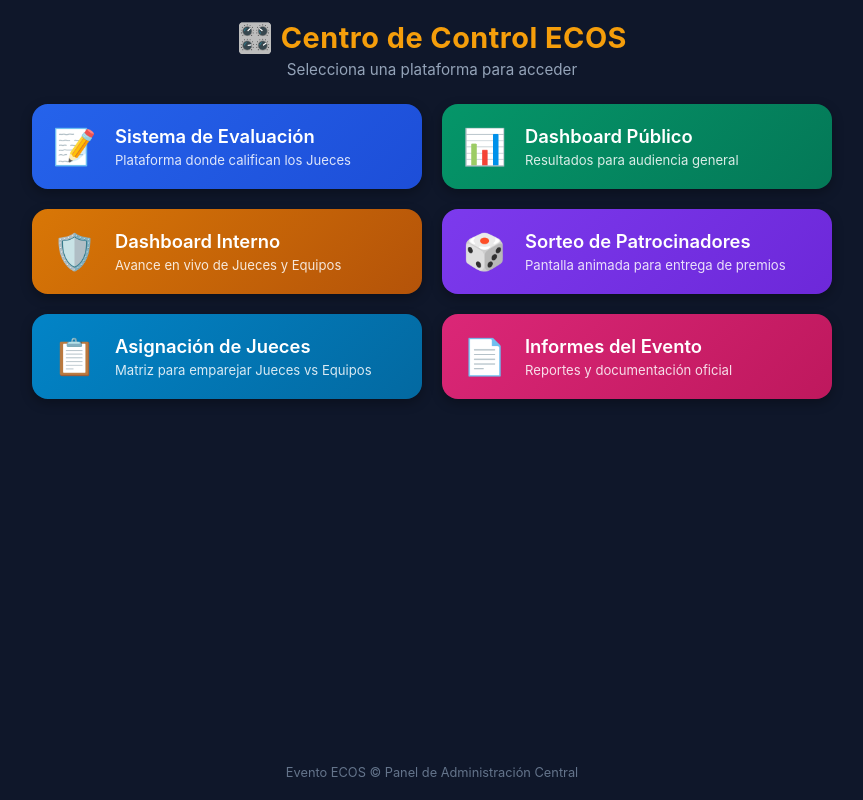
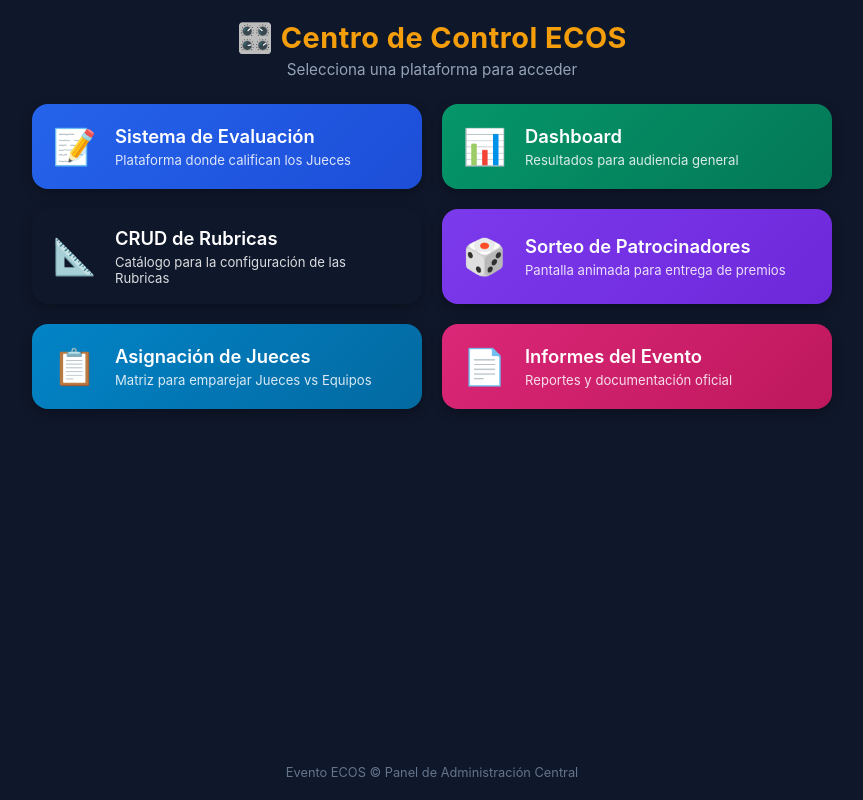
Before and after one commit to ECOS-UN/admin, a plain HTML site: page index.html in a window 1280 px wide. Shown: the whole page, without its empty margins (208-1071 px from the left). Drawn offline with Linux system fonts and the light colour scheme.

Commit message:
Actualización del Link

```diff
--- a/index.html
+++ b/index.html
@@ -169,17 +169,17 @@
     <a href="" target="_blank" class="btn-card bg-dash-publico">
       <div class="btn-icon">📊</div>
       <div class="btn-content">
-        <span class="btn-title">Dashboard Público</span>
+        <span class="btn-title">Dashboard</span>
         <span class="btn-desc">Resultados para audiencia general</span>
       </div>
     </a>
 
-    <!-- 3. Dashboard Interno -->
-    <a href="" target="_blank" class="btn-card bg-dash-interno">
-      <div class="btn-icon">🛡️</div>
+    <!-- 3. Rubricas para las Evaluaciones -->
+    <a href="pages/rubricas.html" target="_blank" class="btn-card bg-rubricas">
+      <div class="btn-icon">📐</div>
       <div class="btn-content">
-        <span class="btn-title">Dashboard Interno</span>
-        <span class="btn-desc">Avance en vivo de Jueces y Equipos</span>
+        <span class="btn-title">CRUD de Rubricas</span>
+        <span class="btn-desc">Catálogo para la configuración de las Rubricas</span>
       </div>
     </a>
 
```
Also changed, not shown: pages/asignaciones.html (+1 -1 lines), pages/sorteo.html (+1 -1 lines).
